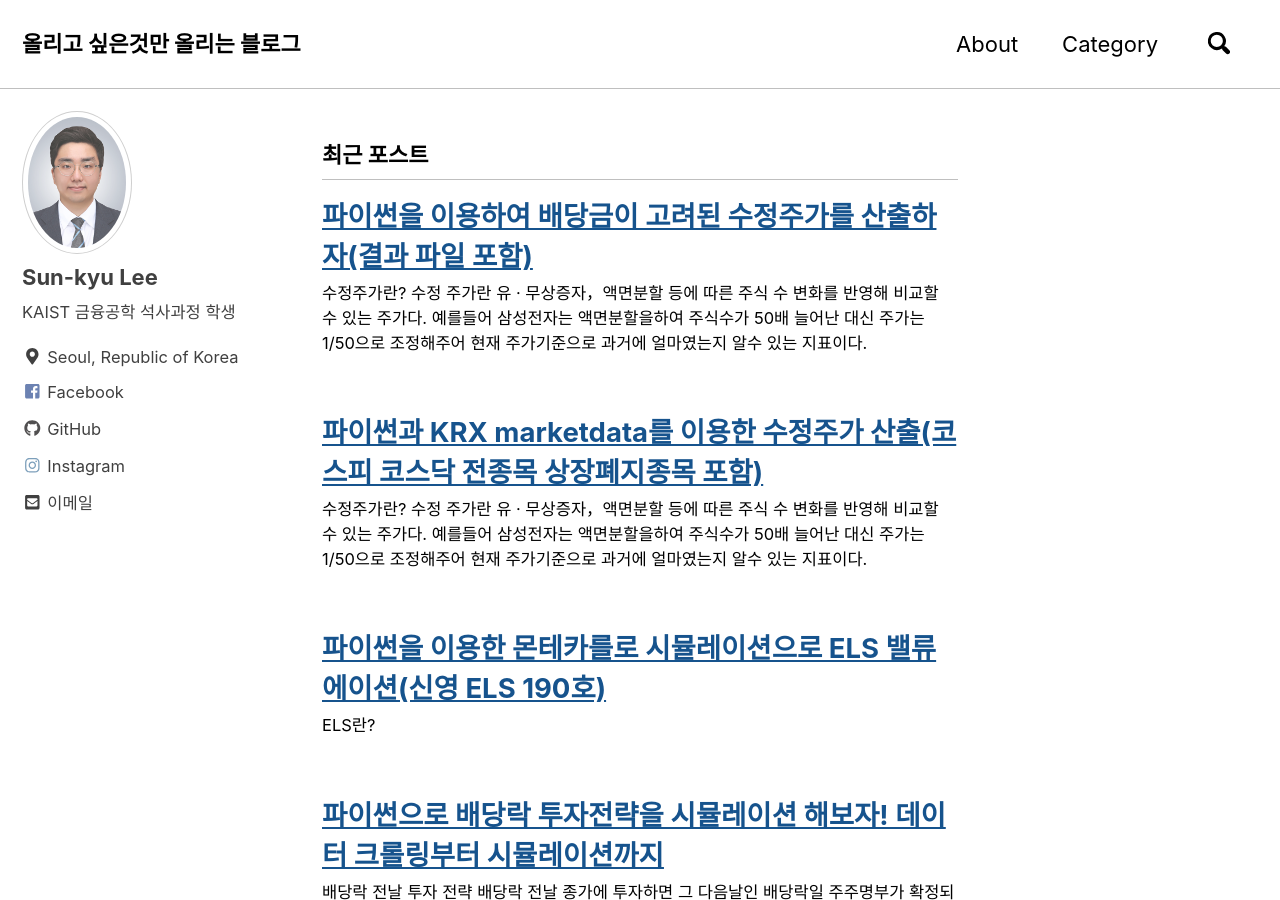
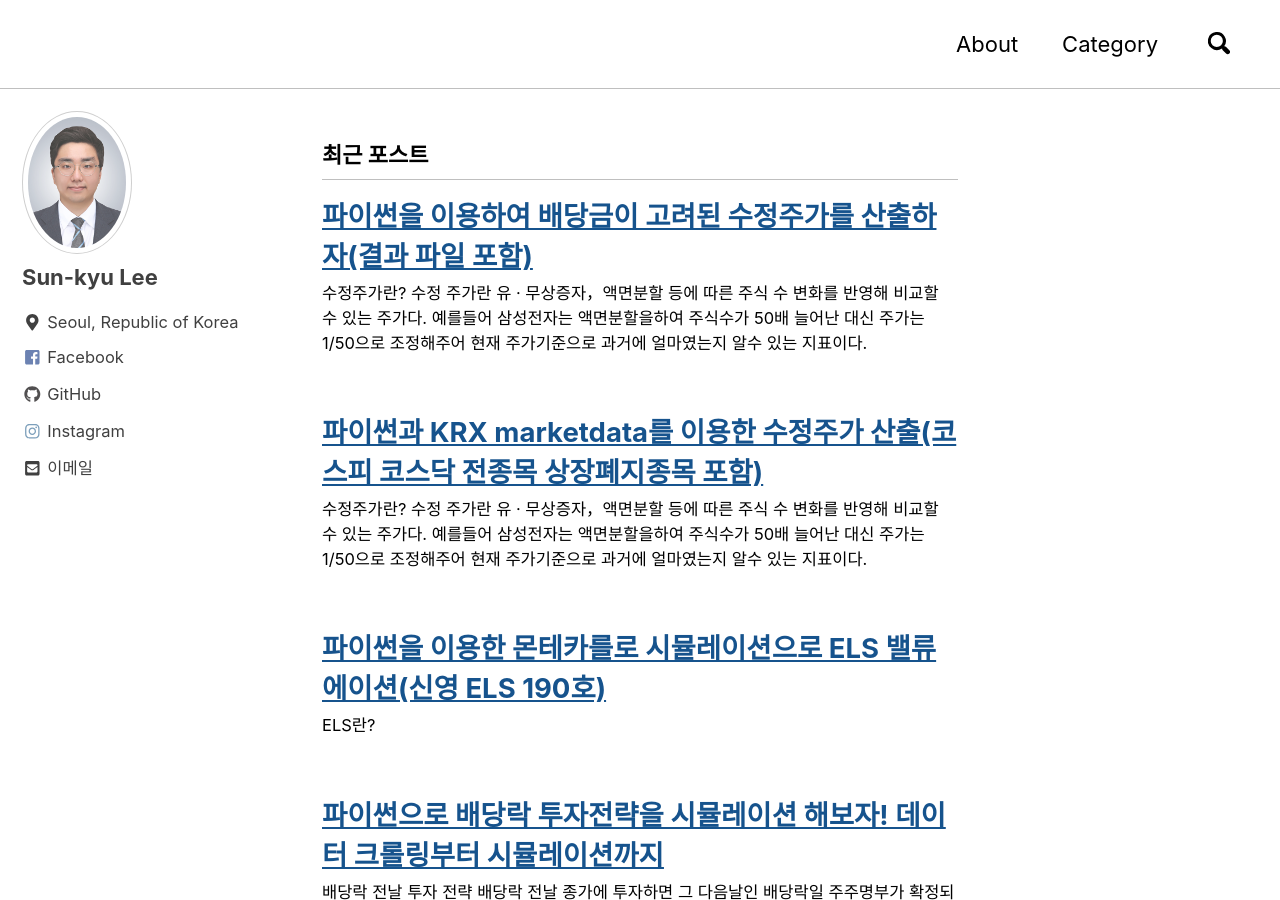
Before and after one commit to leesunkyu94/leesunkyu94.github.io, a Jekyll site: the page built from index.html, in a window 1280 px wide and 900 px high. Built offline with Jekyll 4.4.1, drawn with Linux system fonts in a browser that asks for light colours; cached includes are drawn as plain includes; the list of posts is cut into pages by our own code.

Commit message:
Update _config.yml

```diff
--- a/_config.yml
+++ b/_config.yml
@@ -16,7 +16,7 @@ minimal_mistakes_skin    : "contrast" # "air", "aqua", "contrast", "dark", "dirt
 
 # Site Settings
 locale                   : "ko-KR"
-title                    : "올리고 싶은것만 올리는 블로그"
+title                    : ""
 title_separator          : "-"
 name                     : "Sun Kyu Lee"
 description              : ""
@@ -108,7 +108,7 @@ analytics:
 author:
   name             : "Sun-kyu Lee"
   avatar           : "/images/bio-photo.jpg" # path of avatar image, e.g. "/assets/images/bio-photo.jpg"
-  bio              : "KAIST 금융공학 석사과정 학생"
+  bio              : ""
   location         : "Seoul, Republic of Korea"
   email            : "sunkyulee@kaist.ac.kr"
   links:
```
